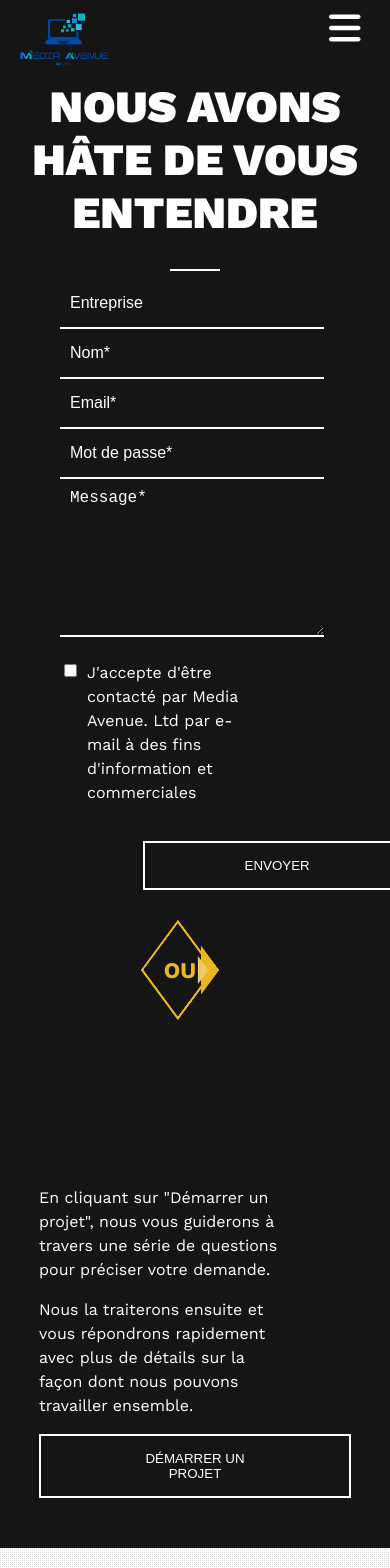
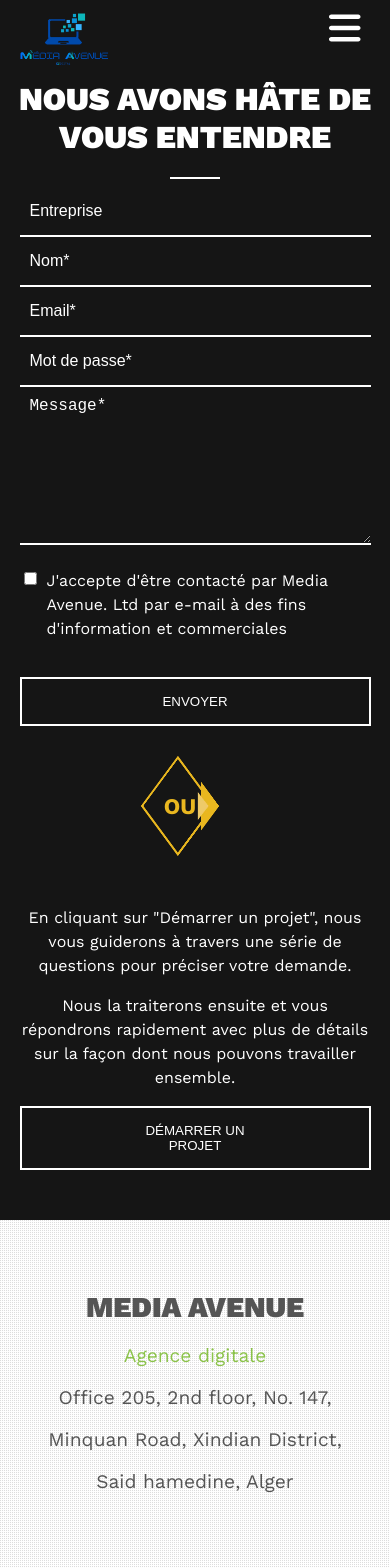
Before and after one commit to amine-mdj/mediaavenue3, a React (Create React App) app: page /contact in a window 390 px wide. Shown: the top 1568 px of the page. Built offline with nearby package versions, Linux system fonts and the light colour scheme.

Commit message:
commit eight

```diff
--- a/src/components/adsSection/adssection2.css
+++ b/src/components/adsSection/adssection2.css
@@ -84,10 +84,13 @@
   }
 }
 
-@media screen and (max-width: 900px) {
+@media screen and (max-width: 768px) {
     .adssec2-bottom{
         display: block;
         margin-inline: 0;
+    }
+    .adssec2-img img{
+        aspect-ratio: 1;
     }
     .adssec2-desc{
         background-color: transparent;
--- a/src/components/analyticsection/analyticsection1.css
+++ b/src/components/analyticsection/analyticsection1.css
@@ -64,6 +64,9 @@ flex: 40%;
     .ticsec1-right h1{
         font-size: 2rem;
     }
+    .ticsec1-left img{
+        height: auto;
+    }
     .ticsec1-right p{
         font-size: 1rem;
     }
--- a/src/components/analyticsection/analyticsection9.css
+++ b/src/components/analyticsection/analyticsection9.css
@@ -7,6 +7,10 @@
     background-size: 80% 100%;
     background-repeat: no-repeat;
     background-position: -70% 50%;
+}
+
+.ticsec9-img img{
+    display: none;
 }
 .ticsec9-inner{
     position: relative;
@@ -54,10 +58,17 @@
 
 @media screen and (max-width: 768px) {
     .ticsec9{
+        background-image: none;
         min-height: 80vh;
-        background-size: contain;
+        padding-bottom: 20px;
+        }
+    .ticsec9-img img{
+        display: block;
+        width: 100%;
+        height: 100%;
     }
     .ticsec9-inner{
+        top: 20px;
         left: 0;
         width: 100%;
     }
--- a/src/components/analyticsection/analyticsection9.js
+++ b/src/components/analyticsection/analyticsection9.js
@@ -1,8 +1,10 @@
 import "./analyticsection9.css";
+import Book from '../../img/bg-diploma.webp'
 
 const Analyticsection9 = () => {
   return (
     <div className="ticsec9">
+      <div className="ticsec9-wrapper">
       <div className="ticsec9-inner">
         <h1>
           QU'EST-CE QU'UNE AGENCE D'ANALYSE WEB "CERTIFIÉE" GOOGLE ANALYTICS SIGNIFIE ?
@@ -15,6 +17,10 @@ const Analyticsection9 = () => {
           Chez Meedia avenue, nous avons réussi cet examen et obtenu la certification <span>Google Analytics.</span>
         </p>
       </div>
+      <div className="ticsec9-img">
+        <img src={Book}  />
+      </div>
+      </div>
     </div>
   );
 };
--- a/src/components/contactsection/contactsection1.css
+++ b/src/components/contactsection/contactsection1.css
@@ -145,9 +145,23 @@
     }
 }
 
-@media screen and (max-width: 900px) {
+@media screen and (max-width: 768px) {
     .ct-wrapper{
         display: block;
+    }
+
+    .ctsec1-1{
+        margin-left: 0;
+        width: 90%;
+        margin: auto;
+    }
+
+    .ctsec1-1 input[type=text] {
+        width: 100%;
+    }
+
+    .ctsec1-1 textarea{
+        width: 100%;
     }
     .ctsec1-2 div{
         margin-left: -30px;
@@ -157,25 +171,37 @@
 
     }
 
+    .ctsec1 h1{
+      font-size: 2rem;
+
+    }
+
     .ctsec1-3{
-        width: 80%;
+        padding-top: 0;
+        width: 90%;
         margin: auto;
+        text-align: center;
         margin-block: 50px;
+    }
+
+    .ctsec1-3 p{
+        width: 100%;
     }
     .ctsec1-3 button{
         width: 100%;
     }
 
     .ctsec1-1 p{
+        padding-right: 0;
         margin-top: 0;
-        width: 70%;
+        width: 90%;
         display: inline-block;
       }
 
       .ctsec1-1 button{
         position: relative;
-        left: 25%;
-      }
+        width: 100%;
+        }
 
       input[type="checkbox"] {
         vertical-align: top;
--- a/src/components/designSection/designsection1.css
+++ b/src/components/designSection/designsection1.css
@@ -75,7 +75,7 @@
     display: block;
     margin-top: 30px;
     width: 100%;
-    height: 80%;
+    height: 70%;
  }
 
  .desec1-left,.desec1-right{
--- a/src/components/designSection/designsection6.css
+++ b/src/components/designSection/designsection6.css
@@ -104,7 +104,7 @@
         display: block;
     }
     .desc6-bullet{
-        background-size: 20% 100%;
+        background-size: 30% 100%;
         height: 100px;
     }
     .desec6-griditem{
--- a/src/components/designSection/designsection8.css
+++ b/src/components/designSection/designsection8.css
@@ -114,7 +114,7 @@
     }
     .desc8-bullet{
         height: 100px;
-        background-size: 20% 100%;
+        background-size: 30% 100%;
     }
     .desec8-griditem{
         height: fit-content;
--- a/src/components/homegriditem.css
+++ b/src/components/homegriditem.css
@@ -20,6 +20,7 @@
 }
 
 .griditem h1{
+    text-align: center;
     color: #555;
     font-size: 1.6rem;
     font-weight: 600;
--- a/src/components/progSection/progsection3.css
+++ b/src/components/progSection/progsection3.css
@@ -92,7 +92,7 @@
         height: fit-content;
     }
     .progsec3-grid-item-left{
-        background-size: 20% 100%;
+        background-size: 30% 100%;
         height: 100px;
     }
     .progsec3-grid-item-right{
```
